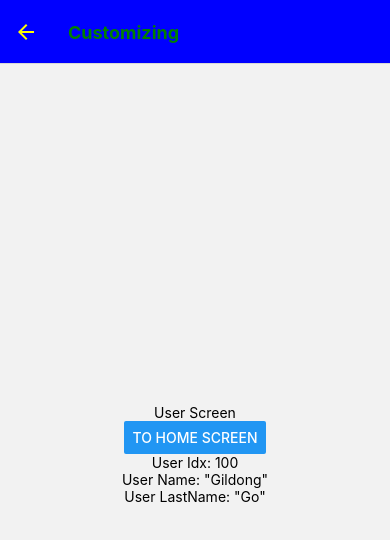
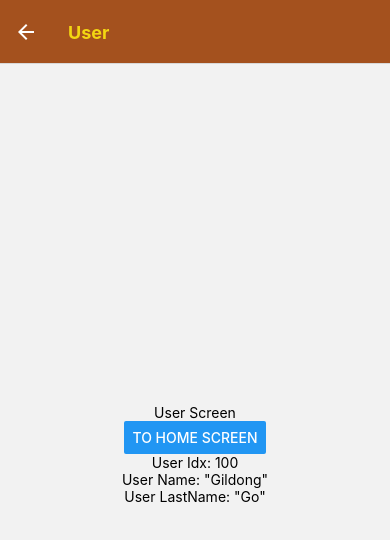
Before and after one commit to HyunSeoChoi/study-react-native, a React Native app in the folder react_navigation_basic/: screen /User in a window 390 px wide. Shown: the top 540 px of the page. Built offline with nearby package versions, Linux system fonts and the light colour scheme.

Commit message:
Screen 공통 Style 파트

```diff
--- a/react_navigation_basic/App.js
+++ b/react_navigation_basic/App.js
@@ -11,7 +11,18 @@ class App extends Component {
   render() {
     return (
       <NavigationContainer>
-        <Stack.Navigator initialRouteName="Home">
+        <Stack.Navigator
+          initialRouteName="Home"
+          screenOptions={{
+            headerStyle: {
+              backgroundColor: '#a4511e',
+            },
+            headerTintColor: '#fff',
+            headerTitleStyle: {
+              fontWeight: 'bold',
+              color: '#f3d612',
+            },
+          }}>
           <Stack.Screen
             name="Home"
             component={HomeScreen}
@@ -25,17 +36,6 @@ class App extends Component {
               userName: 'Gildong',
               userLastName: 'Go',
             }}
-            // options={{
-            //   title: 'User Screen',
-            //   headerStyle: {
-            //     backgroundColor: 'pink',
-            //   },
-            //   headerTintColor: 'red',
-            //   headerTitleStyle: {
-            //     fontWeight: 'bold',
-            //     color: 'purple',
-            //   },
-            // }}
           />
         </Stack.Navigator>
       </NavigationContainer>
--- a/react_navigation_basic/src/user.js
+++ b/react_navigation_basic/src/user.js
@@ -17,7 +17,7 @@ class UserScreen extends Component {
   };
 
   render() {
-    this.headerStyle();
+    // this.headerStyle();
     const {params} = this.props.route;
     const userIdx = params ? params.userIdx : null;
     const userName = params ? params.userName : null;
```
